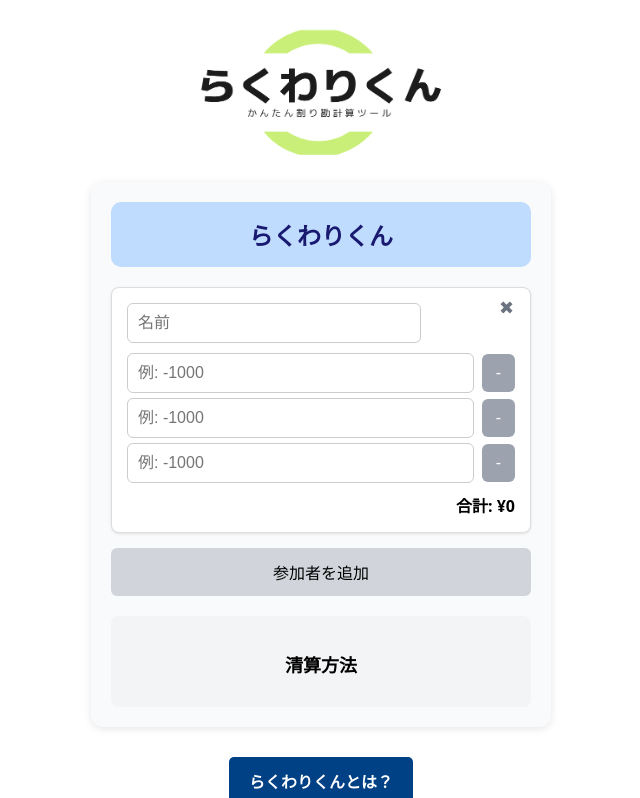
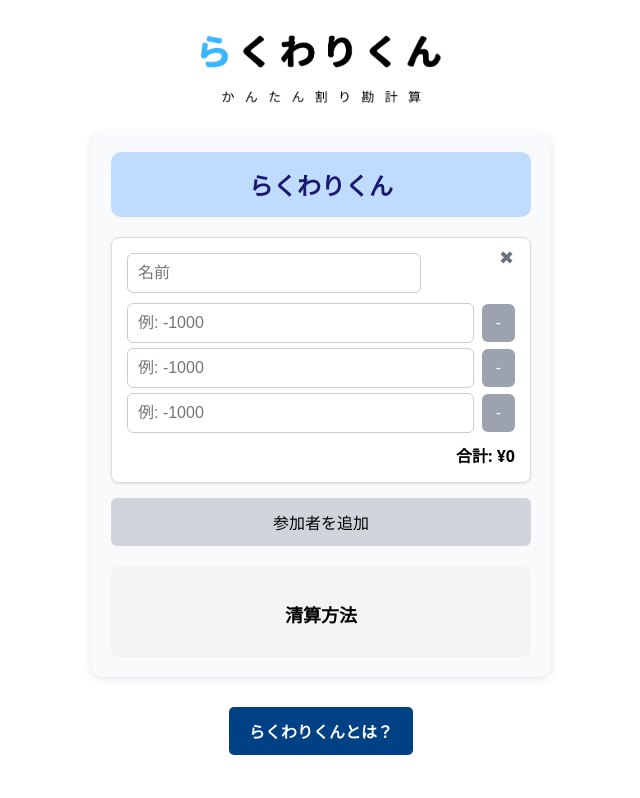
Before and after one commit to xkenks/Rakuwarikun, a Next.js app: page / in a window 1280 px wide. Shown: the top 798 px of the page, without its empty margins (319-959 px from the left). Built offline with nearby package versions, Linux system fonts and the light colour scheme.

Commit message:
ロゴ画像を変更

```diff
--- a/src/pages/index.js
+++ b/src/pages/index.js
@@ -13,7 +13,7 @@ export default function Home() {
           src="/logo.png"
           alt="らくわりくん ロゴ"
           width={250}
-          height={130}
+          height={80}
           priority
           unoptimized
         />
```
Also changed, not shown: public/logo.png.
